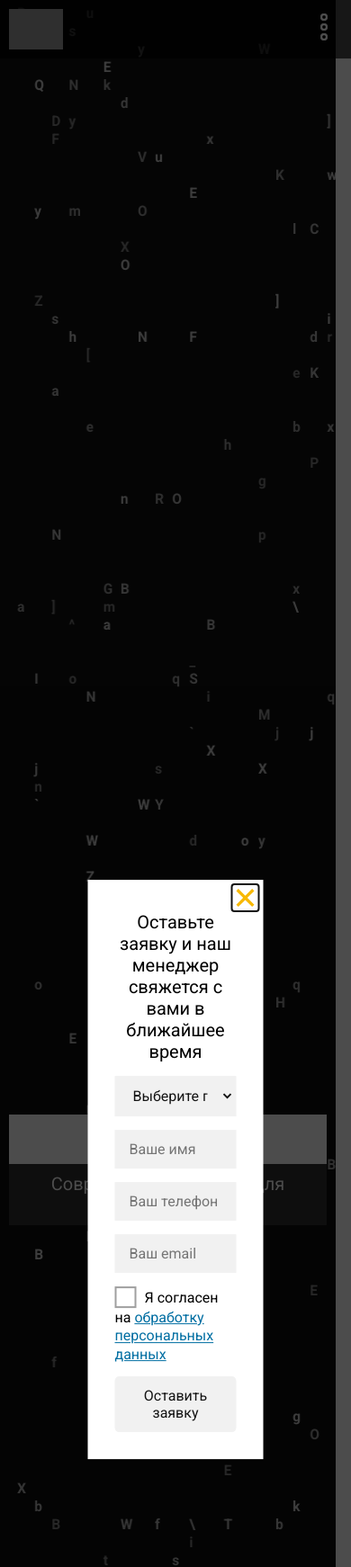
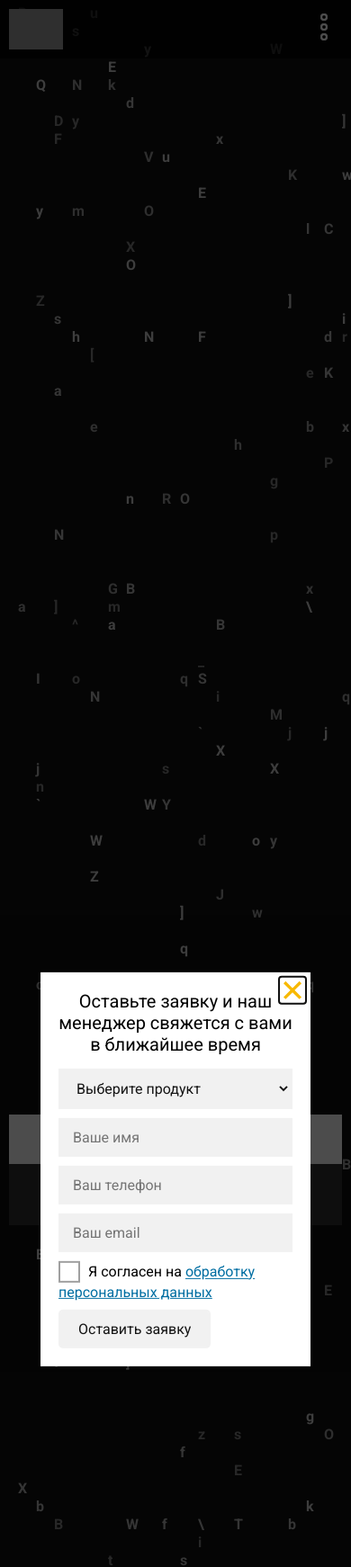
Before and after one commit to kadonomaro/airsoftware, a PHP site: page / in a window 390 px wide, after a click on "Присоединиться". Shown: the top 1742 px of the page at 90% size. Run offline with PHP 8.4, Linux system fonts and the light colour scheme; style sheets or scripts are compiled from the project's sources; some libraries are stand-ins or nearby versions; grey boxes are pictures that could not be loaded.

Commit message:
fix: modal style for mobile

```diff
--- a/src/css/_common.scss
+++ b/src/css/_common.scss
@@ -31,3 +31,10 @@ img {
   width: 1px !important;
   overflow: hidden;
 }
+
+
+@media (max-width: $mobile-large) {
+  .modal-is-open {
+    padding-right: 0;
+  }
+}
--- a/src/css/blocks/_modal.scss
+++ b/src/css/blocks/_modal.scss
@@ -19,10 +19,11 @@
   top: 50%;
   left: 50%;
   display: none;
-  max-width: 400px;
+  width: 450px;
   padding: 35px 30px 30px;
   background-color: #ffffff;
   transform: translate(-50%, -50%);
+  box-sizing: border-box;
   &__close {
     position: absolute;
     top: 5px;
@@ -57,3 +58,11 @@
 .modal--active {
   display: block;
 }
+
+
+@media (max-width: $mobile-small) {
+  .modal {
+    width: 300px;
+    padding: 20px;
+  }
+}
--- a/src/css/blocks/_order.scss
+++ b/src/css/blocks/_order.scss
@@ -23,3 +23,12 @@
     vertical-align: middle;
   }
 }
+
+
+@media (max-width: $mobile-small) {
+  .order {
+    &__label {
+      margin-bottom: 10px;
+    }
+  }
+}
```
